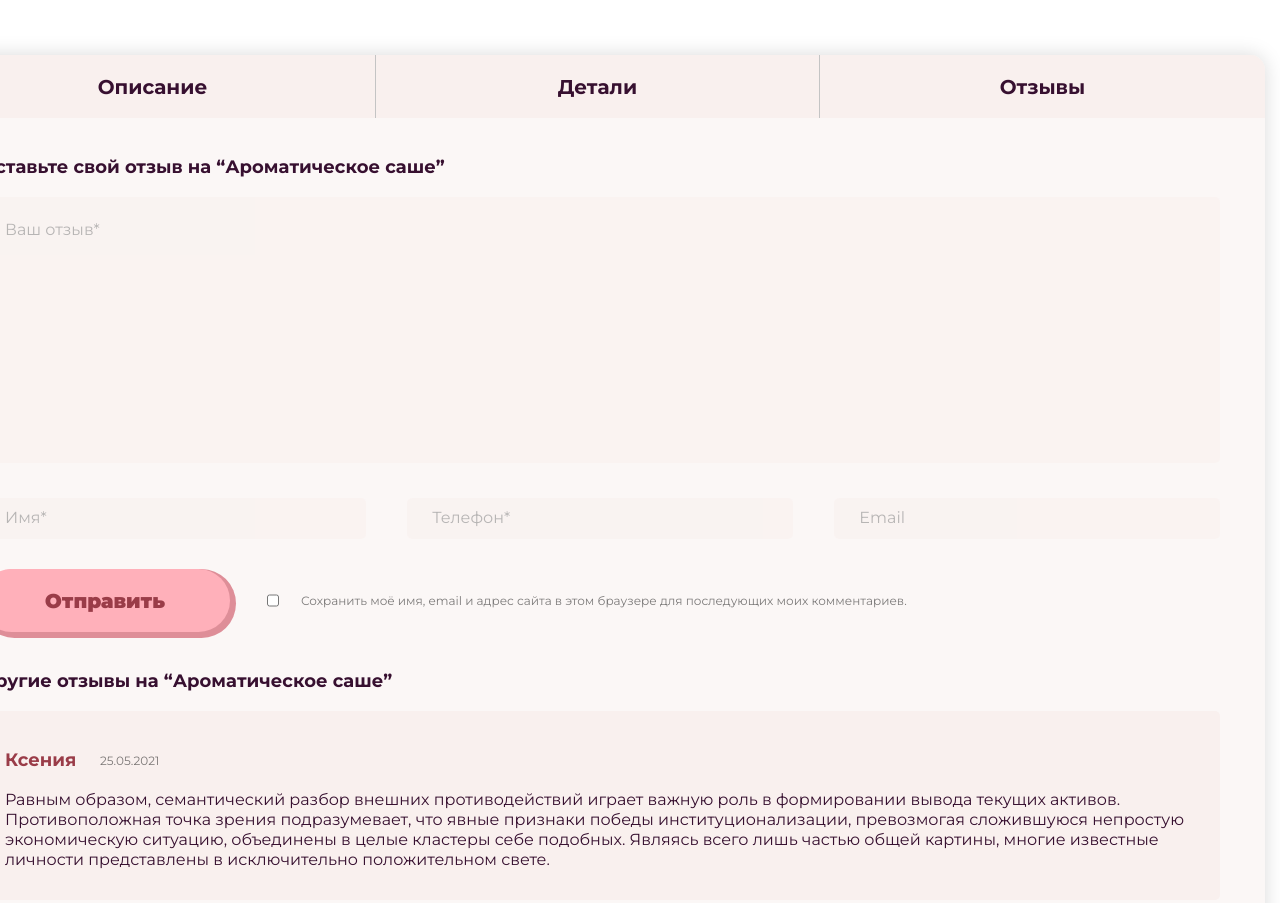
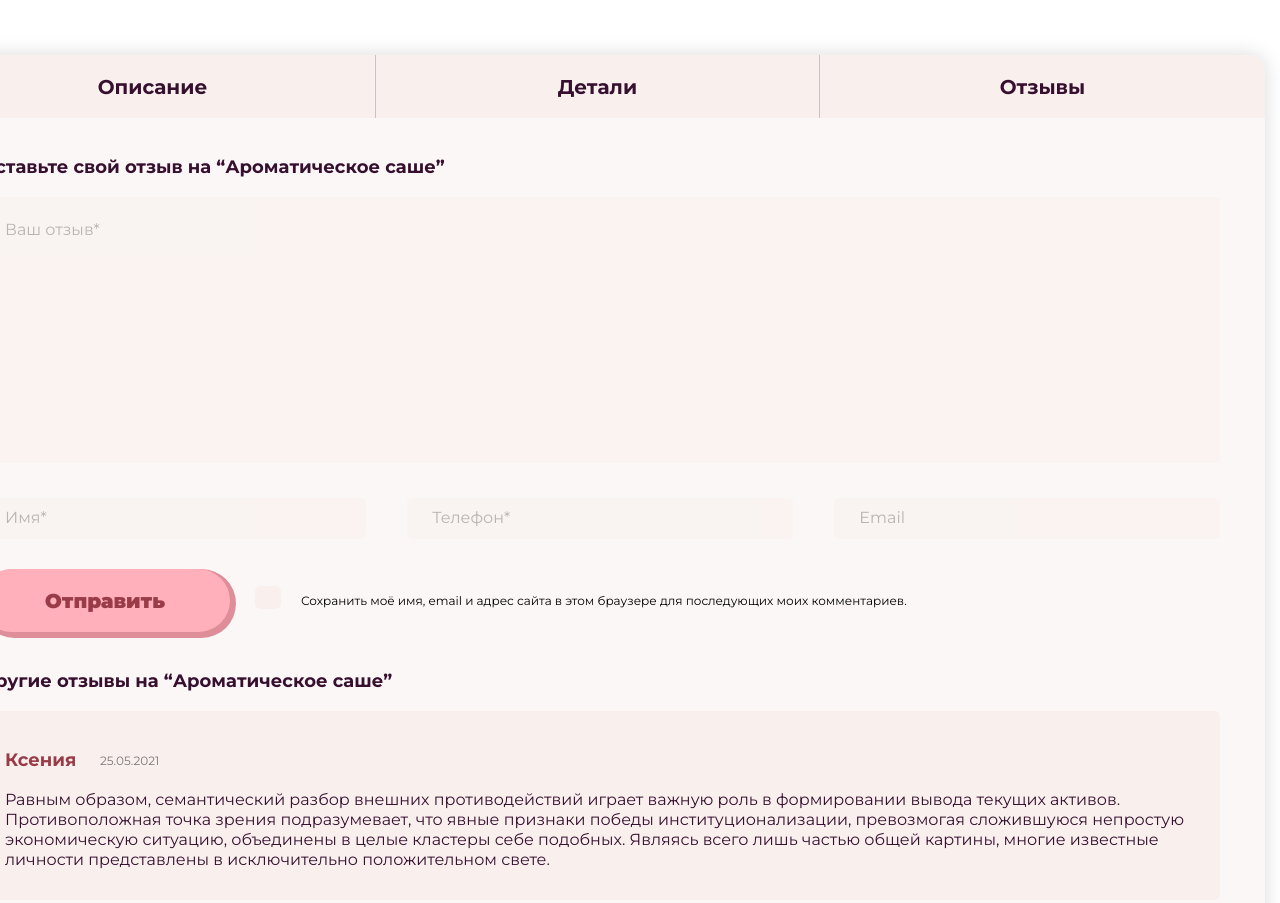
Before and after one commit to No0Way/test, a plain HTML site: page Vscode/Lesson9/index.html in a window 1280 px wide. Shown: the top 903 px of the page. Drawn offline with nearby package versions, Linux system fonts and the light colour scheme.

Commit message:
edit 17.03

```diff
--- a/Vscode/Lesson9/css/style.css
+++ b/Vscode/Lesson9/css/style.css
@@ -148,20 +148,41 @@
 }
 
 .checkbox-first {
-  padding-left: 37px;
+  position: relative;
+}
+
+.checkbox-first input {
+  opacity: 0;
+  position: absolute;
+}
+
+.checkbox-first label {
+  cursor: pointer;
+  font-family: "Montserrat";
+  font-style: normal;
+  font-weight: 400;
+  font-size: 12px;
+  line-height: 30px;
+  color: #000000;
+  padding-left: 71px;
+}
+
+.checkbox-first label::after {
+  position: absolute;
+  content: "";
+  left: 25px;
+  width: 26px;
+  height: 23px;
   background: #f9f0ee;
   border-radius: 5px;
+  cursor: pointer;
 }
 
-.checkbox-content {
-  width: 12px;
-  font-family: "Font Awesome 5 Free";
-  font-style: normal;
-  font-weight: 900;
-  font-size: 12px;
-  line-height: 30px;
-  color: #9a3c48;
-  padding-left: 37px;
+.checkbox-first input:checked + label:after {
+  background-image: url("../assets/checked.svg");
+  background-repeat: no-repeat;
+  background-position: center;
+  background-size: contain;
 }
 
 .info-addit {
--- a/Vscode/Lesson9/index.html
+++ b/Vscode/Lesson9/index.html
@@ -55,18 +55,13 @@
                 <button type="submit" form="info-review" class="button-send">
                   Отправить
                 </button>
-                <label for="agree" class="checkbox-first"></label>
-                <input
-                  type="checkbox"
-                  class="checkbox-content"
-                  name=""
-                  type=""
-                  id="agree"
-                />
-                <p>
-                  Сохранить моё имя, email и адрес сайта в этом браузере для
-                  последующих моих комментариев.
-                </p>
+                <div class="checkbox-first">
+                  <input type="checkbox" name="agree" id="agree" value="yes" />
+                  <label for="agree"
+                    >Сохранить моё имя, email и адрес сайта в этом браузере для
+                    последующих моих комментариев.</label
+                  >
+                </div>
               </div>
             </form>
             <div class="first-review">
```
Also changed, not shown: Vscode/Lesson9/assets/checked.svg (added).
